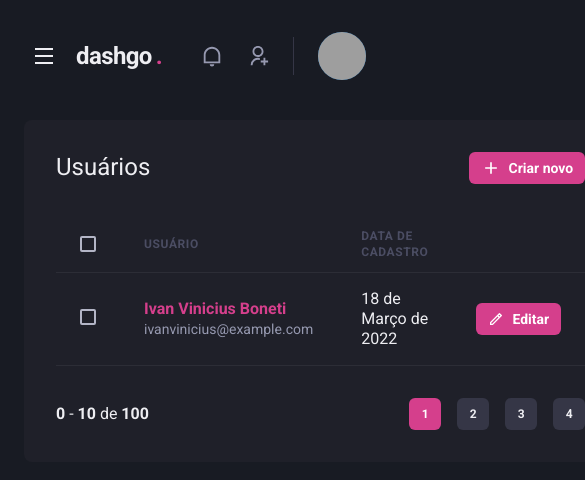
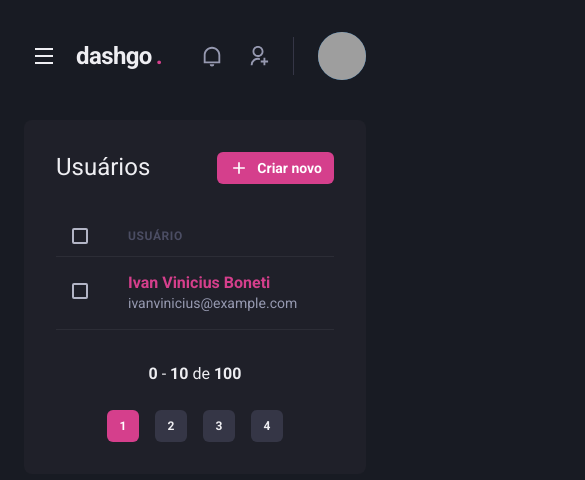
Before and after one commit to ivanvinicius/dashgo, a Next.js app: page /users in a window 390 px wide. Shown: the top 480 px of the page, 585 px wide, since content can reach past the window. Built offline with nearby package versions, Linux system fonts and the light colour scheme; grey boxes are pictures that could not be loaded.

Commit message:
chore: responsive user list table

```diff
--- a/src/components/Pagination/index.tsx
+++ b/src/components/Pagination/index.tsx
@@ -5,7 +5,7 @@ import { PaginationItem } from './PaginationItem'
 export function Pagination() {
   return (
     <Stack
-      direction="row"
+      direction={['column', 'row']}
       mt="8"
       justifyContent="space-between"
       align="center"
--- a/src/pages/users/index.tsx
+++ b/src/pages/users/index.tsx
@@ -10,7 +10,8 @@ import {
   Thead,
   Tr,
   Td,
-  Text
+  Text,
+  useBreakpointValue
 } from '@chakra-ui/react'
 import { RiAddLine, RiPencilLine } from 'react-icons/ri'
 
@@ -20,8 +21,13 @@ import { Pagination } from '../../components/Pagination'
 import { Sidebar } from '../../components/Sidebar'
 
 export default function ListUser() {
+  const isWideScreen = useBreakpointValue({
+    base: false,
+    lg: true
+  })
+
   return (
-    <Flex direction="column" h="100vh">
+    <Box>
       <Header />
 
       <Flex w="100%" mx="auto" my="6" px="6" maxW={1480}>
@@ -44,18 +50,23 @@ export default function ListUser() {
           <Table colorScheme="whiteAlpha">
             <Thead>
               <Tr>
-                <Th px="6" color="gray.300" width="8">
+                <Th px={['4', '4', '6']} color="gray.300" width="8">
                   <Checkbox colorScheme="pink" />
                 </Th>
                 <Th>Usuário</Th>
+
+                {isWideScreen && (
+                  <>
                     <Th>Data de cadastro</Th>
                     <Th w="8" />
+                  </>
+                )}
               </Tr>
             </Thead>
 
             <Tbody>
               <Tr>
-                <Td px="6">
+                <Td px={['4', '4', '6']}>
                   <Checkbox colorScheme="pink" />
                 </Td>
                 <Td>
@@ -68,6 +79,9 @@ export default function ListUser() {
                     </Text>
                   </Box>
                 </Td>
+
+                {isWideScreen && (
+                  <>
                     <Td>18 de Março de 2022</Td>
                     <Td>
                       <Button
@@ -80,6 +94,8 @@ export default function ListUser() {
                         Editar
                       </Button>
                     </Td>
+                  </>
+                )}
               </Tr>
             </Tbody>
           </Table>
@@ -87,6 +103,6 @@ export default function ListUser() {
           <Pagination />
         </Box>
       </Flex>
-    </Flex>
+    </Box>
   )
 }
```
Lines whose indentation alone changed are shown as unchanged.
